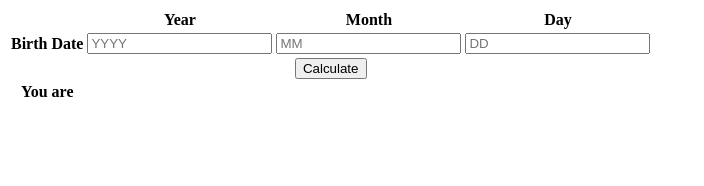
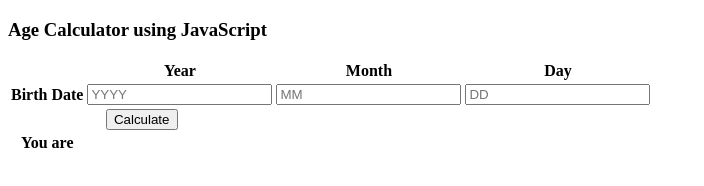
Before and after one commit to ijazdevelope/Age-Calculator-using-JavaScript, a plain HTML site: page index.html in a window 1280 px wide. Shown: the whole page, without its empty margins (0-704 px from the left). Drawn offline with Linux system fonts and the light colour scheme.

Commit message:
added css external file for styling also heading

```diff
--- a/index.html
+++ b/index.html
@@ -6,9 +6,11 @@
     <meta http-equiv="X-UA-Compatible" content="IE=edge">
     <meta name="viewport" content="width=device-width, initial-scale=1.0">
     <title>age calculator</title>
+    <link rel="stylesheet" href="./css/style.css">
 </head>
 
 <body>
+    <h3>Age Calculator using JavaScript</h3>
     <table>
         <tbody>
             <tr class="header">
@@ -25,7 +27,7 @@
             </tr>
 
             <tr>
-                <th colspan="4">
+                <th colspan="2">
                     <button id="calculateDiff" onclick="calculateDiff()">Calculate</button>
                 </th>
             </tr>
```
